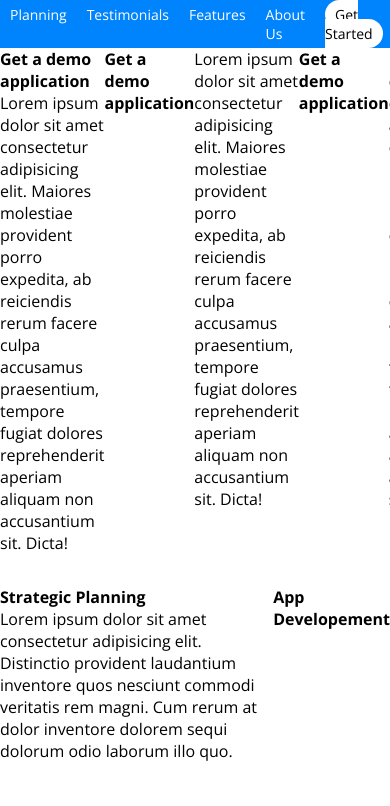
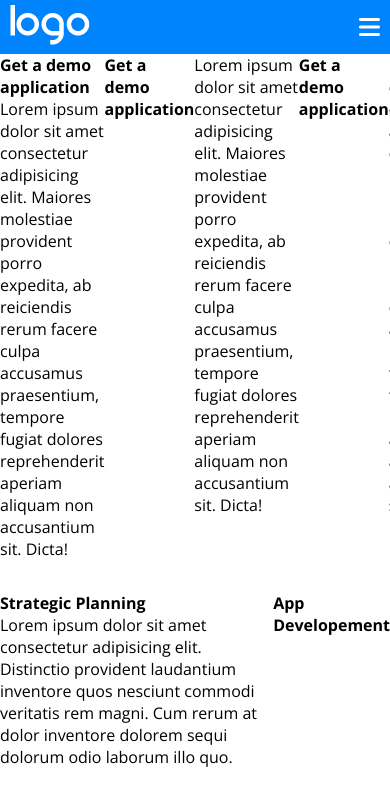
Before and after one commit to Albiddd/htmlcss-responsive-layout, a plain HTML site: page index.html in a window 390 px wide. Shown: the top 806 px of the page. Drawn offline with nearby package versions, Linux system fonts and the light colour scheme.

Commit message:
nav responsive

```diff
--- a/css/style.css
+++ b/css/style.css
@@ -52,10 +52,23 @@ nav{
     color: black;
 }
 
+.fa-bars{
+    display: none;
+
+}
 /******************************************************
  RESPONSIVE NAV
  ******************************************************/
-
+@media screen and (max-width: 768px) {
+    .main-nav ul{
+        display: none;
+    }
+    .fa-bars{
+        display: block;
+        font-size: 1.5rem;
+        color: white;
+    }
+}
 
 
 
--- a/index.html
+++ b/index.html
@@ -8,8 +8,12 @@
     <link rel="preconnect" href="https://fonts.googleapis.com">
     <link rel="preconnect" href="https://fonts.gstatic.com" crossorigin>
     <link href="https://fonts.googleapis.com/css2?family=Open+Sans:wght@300;400;700&display=swap" rel="stylesheet">
+
     <title>Responsive Layout</title>
+
     <link rel="stylesheet" href="./css/style.css">
+
+    <script src="https://kit.fontawesome.com/bd0b4efb07.js" crossorigin="anonymous"></script>
 </head>
 <body>
     <header>
@@ -36,6 +40,7 @@
                             <a class="button nav-button" href="#">Get Started</a>
                         </li>
                     </ul>
+                    <i class="fa-solid fa-bars"></i>
                 </div>
             </div>
         </nav>
```
